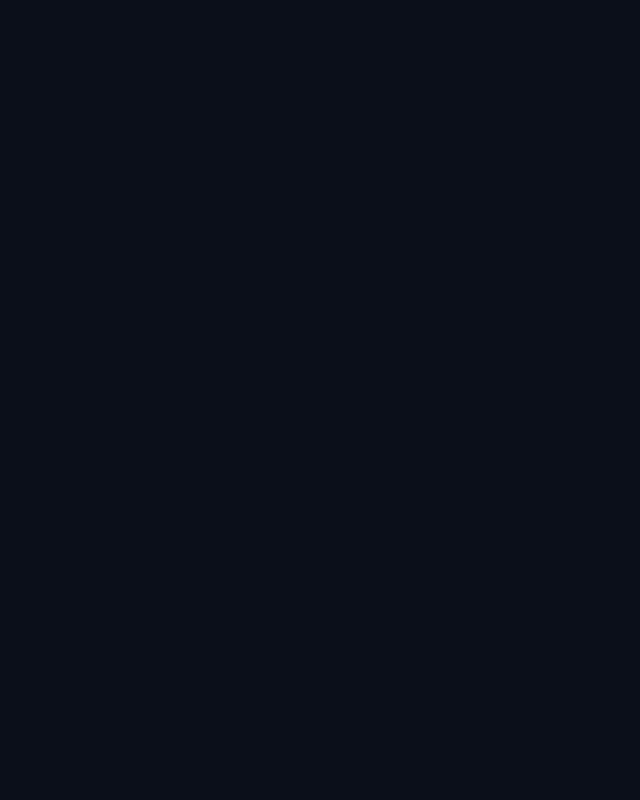
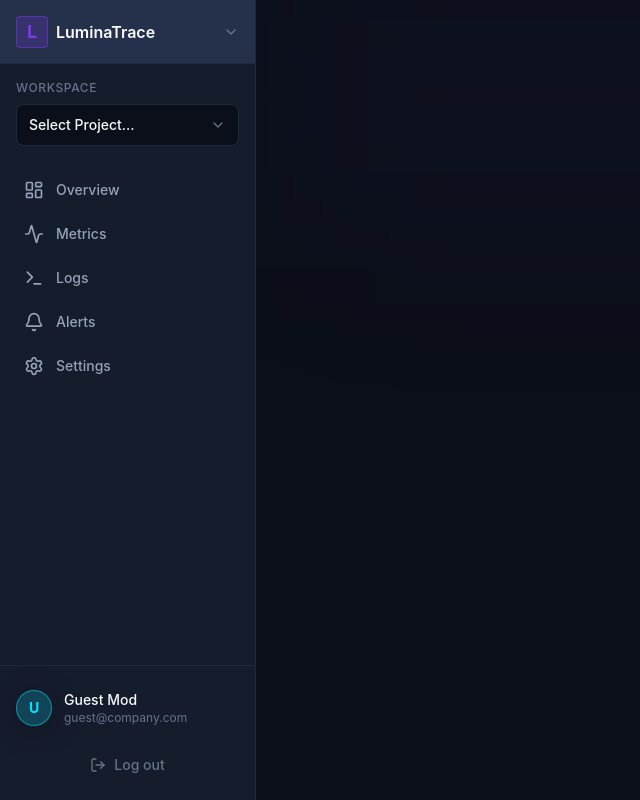
Before and after one commit to sarveshwani0501/LuminaTrace, a React app in the folder frontend/: page /app in a window 1280 px wide. Before the commit this address had no page. Shown: the whole page, without its empty margins (0-640 px from the left). Built offline with nearby package versions, Linux system fonts and the light colour scheme; the HTML template or start-up script is replaced by a standard one.

Commit message:
feat: Add sidebar and axios config

```diff
--- a/frontend/src/App.jsx
+++ b/frontend/src/App.jsx
@@ -1,6 +1,7 @@
 import React from 'react';
 import { BrowserRouter, Routes, Route } from 'react-router-dom';
 import PublicLayout from './components/layout/PublicLayout';
+import PrivateLayout from './components/layout/PrivateLayout';
 import LandingPage from './pages/public/LandingPage';
 import LoginPage from './pages/auth/LoginPage';
 import SignupPage from './pages/auth/SignupPage';
@@ -24,7 +25,20 @@ function App() {
           <Route path="/invite/:token" element={<InvitePage />} />
         </Route>
 
-        {/* Protected App Routes will go here */}
+        {/* Protected App Routes - Bypassing auth wrapper for current UI development */}
+        <Route path="/app" element={<PrivateLayout />}>
+          <Route path="dashboard" element={
+            <div className="text-text-primary">
+              <h1 className="text-3xl font-bold tracking-tight mb-2">Metrics Overview</h1>
+              <p className="text-text-secondary">KPI grid and telemetry visualizations will mount here.</p>
+            </div>
+          } />
+
+          <Route path="metrics" element={<div className="text-white">Metrics List</div>} />
+          <Route path="logs" element={<div className="text-white">Real-time Logs Terminal</div>} />
+          <Route path="alerts" element={<div className="text-white">Alert Configurations</div>} />
+          <Route path="settings" element={<div className="text-white">Workspace Settings</div>} />
+        </Route>
       </Routes>
     </BrowserRouter>
   );
--- /dev/null
+++ b/frontend/src/api/auth.js
@@ -0,0 +1,13 @@
+import api from './client';
+
+export const authApi = {
+  signup: (data) => api.post('/auth/signup', data),
+  login: (data) => api.post('/auth/login', data),
+  logout: () => api.post('/auth/logout'),
+
+  sendVerificationEmail: (data) => api.post('/auth/verify-email/send', data),
+  verifyEmail: (data) => api.post('/auth/verify-email/verify', data),
+
+  requestPasswordReset: (data) => api.post('/auth/password-reset/request', data),
+  resetPassword: (data) => api.post('/auth/password-reset/reset', data),
+};
--- /dev/null
+++ b/frontend/src/api/client.js
@@ -0,0 +1,26 @@
+import axios from 'axios';
+
+// Create a globally accessible Axios instance
+const api = axios.create({
+  baseURL: import.meta.env.VITE_API_URL || 'http://localhost:3000',
+  // Crucial: ensures cookies (like the Fastify JWT token) are sent and received cross-origin
+  withCredentials: true,
+  headers: {
+    'Content-Type': 'application/json',
+  }
+});
+
+// Interceptor for global error handling
+api.interceptors.response.use(
+  (response) => response,
+  (error) => {
+    // Here we can catch 401 Unauthorized errors to dispatch a logout event globally later
+    if (error.response && error.response.status === 401) {
+      console.warn('Unauthorized request, user might need to log in again.');
+      // window.location.href = '/login'; // Optional: forces redirect
+    }
+    return Promise.reject(error);
+  }
+);
+
+export default api;
--- /dev/null
+++ b/frontend/src/components/layout/PrivateLayout.jsx
@@ -0,0 +1,23 @@
+import React from 'react';
+import { Outlet } from 'react-router-dom';
+import Sidebar from './Sidebar';
+
+const PrivateLayout = () => {
+  return (
+    <div className="flex h-screen overflow-hidden bg-background">
+      <Sidebar />
+
+      {/* Main Content Area */}
+      <div className="flex-1 flex flex-col h-screen overflow-y-auto relative z-0">
+        {/* Subtle top glow defining the app area header space */}
+        <div className="absolute top-0 left-1/2 -translate-x-1/2 w-full max-w-5xl h-48 bg-primary/5 blur-[120px] pointer-events-none -z-10"></div>
+
+        <main className="flex-1 w-full relative px-4 md:px-8 py-8 md:py-10">
+          <Outlet />
+        </main>
+      </div>
+    </div>
+  );
+};
+
+export default PrivateLayout;
--- /dev/null
+++ b/frontend/src/components/layout/Sidebar.jsx
@@ -0,0 +1,114 @@
+import React from 'react';
+import { NavLink, useNavigate } from 'react-router-dom';
+import { LayoutDashboard, Terminal, Activity, Bell, Settings, LogOut, ChevronDown } from 'lucide-react';
+import { useSelector, useDispatch } from 'react-redux';
+import { logoutUser } from '../../store/slices/authSlice';
+
+const Sidebar = () => {
+  const dispatch = useDispatch();
+  const navigate = useNavigate();
+
+  const { currentOrg } = useSelector(state => state.org);
+  const { currentProject } = useSelector(state => state.project);
+  const { user } = useSelector(state => state.auth);
+
+  const handleLogout = () => {
+    dispatch(logoutUser());
+    navigate('/login');
+  };
+
+  const navLinks = [
+    { name: 'Overview', icon: LayoutDashboard, path: '/app/dashboard' },
+    { name: 'Metrics', icon: Activity, path: '/app/metrics' },
+    { name: 'Logs', icon: Terminal, path: '/app/logs' },
+    { name: 'Alerts', icon: Bell, path: '/app/alerts' },
+    { name: 'Settings', icon: Settings, path: '/app/settings' },
+  ];
+
+  return (
+    <aside className="w-64 h-screen border-r border-border bg-surface flex flex-col justify-between hidden md:flex shrink-0">
+      <div className="flex flex-col h-full overflow-y-auto">
+
+        {/* Organization Switcher */}
+        <div className="h-16 flex items-center px-4 border-b border-border hover:bg-surface-active cursor-pointer transition-colors sticky top-0 bg-surface z-10 w-full shrink-0">
+          <div className="flex items-center justify-between w-full">
+            <div className="flex items-center space-x-2 overflow-hidden">
+              <div className="w-8 h-8 rounded bg-primary/20 flex items-center justify-center border border-primary/50 shrink-0">
+                <span className="text-primary font-bold text-lg leading-none">
+                  {currentOrg ? currentOrg.name.charAt(0).toUpperCase() : 'L'}
+                </span>
+              </div>
+              <span className="font-semibold text-text-primary truncate">
+                {currentOrg ? currentOrg.name : 'LuminaTrace'}
+              </span>
+            </div>
+            <ChevronDown className="w-4 h-4 text-text-muted flex-shrink-0 ml-2" />
+          </div>
+        </div>
+
+        {/* Project Switcher */}
+        <div className="px-4 py-4 shrink-0">
+          <p className="text-xs font-medium text-text-muted uppercase tracking-wider mb-2">Workspace</p>
+          <div className="flex items-center justify-between w-full px-3 py-2.5 rounded-lg bg-background border border-border cursor-pointer hover:border-primary/50 hover:bg-surface-active transition-colors">
+            <span className="text-sm font-medium text-text-primary truncate flex-1">
+              {currentProject ? currentProject.name : 'Select Project...'}
+            </span>
+            <ChevronDown className="w-4 h-4 text-text-muted flex-shrink-0 ml-2" />
+          </div>
+        </div>
+
+        {/* Primary Navigation Links */}
+        <nav className="flex-1 px-3 py-2 space-y-1">
+          {navLinks.map((link) => {
+            const Icon = link.icon;
+            return (
+              <NavLink
+                key={link.name}
+                to={link.path}
+                className={({ isActive }) =>
+                  `flex items-center space-x-3 px-3 py-2.5 rounded-lg text-sm font-medium transition-all duration-200 ${
+                    isActive
+                      ? 'bg-primary/10 text-primary shadow-sm'
+                      : 'text-text-secondary hover:bg-surface-active hover:text-text-primary'
+                  }`
+                }
+              >
+                <Icon className="w-5 h-5 flex-shrink-0" />
+                <span>{link.name}</span>
+              </NavLink>
+            );
+          })}
+        </nav>
+
+        {/* Profile Card & Logout Footer */}
+        <div className="p-4 border-t border-border mt-auto shrink-0 bg-surface">
+          <div className="flex items-center p-2 -mx-2 rounded-lg hover:bg-surface-active transition-colors cursor-pointer group">
+            <div className="w-9 h-9 rounded-full bg-secondary/20 flex items-center justify-center border border-secondary/50 shrink-0 shadow-glass">
+              <span className="text-secondary font-bold text-sm">
+                {user ? user.full_name?.charAt(0).toUpperCase() : 'U'}
+              </span>
+            </div>
+            <div className="ml-3 flex flex-col flex-1 overflow-hidden">
+              <span className="text-sm font-medium text-text-primary truncate">
+                {user ? user.full_name : 'Guest Mod'}
+              </span>
+              <span className="text-xs text-text-muted truncate">
+                {user ? user.email : 'guest@company.com'}
+              </span>
+            </div>
+          </div>
+
+          <button
+            onClick={handleLogout}
+            className="mt-3 flex items-center justify-center w-full space-x-2 px-3 py-2 text-sm font-medium text-text-muted hover:text-accent-error hover:bg-accent-error/10 rounded-lg transition-colors border border-transparent hover:border-accent-error/20"
+          >
+            <LogOut className="w-4 h-4 shrink-0" />
+            <span>Log out</span>
+          </button>
+        </div>
+      </div>
+    </aside>
+  );
+};
+
+export default Sidebar;
```
